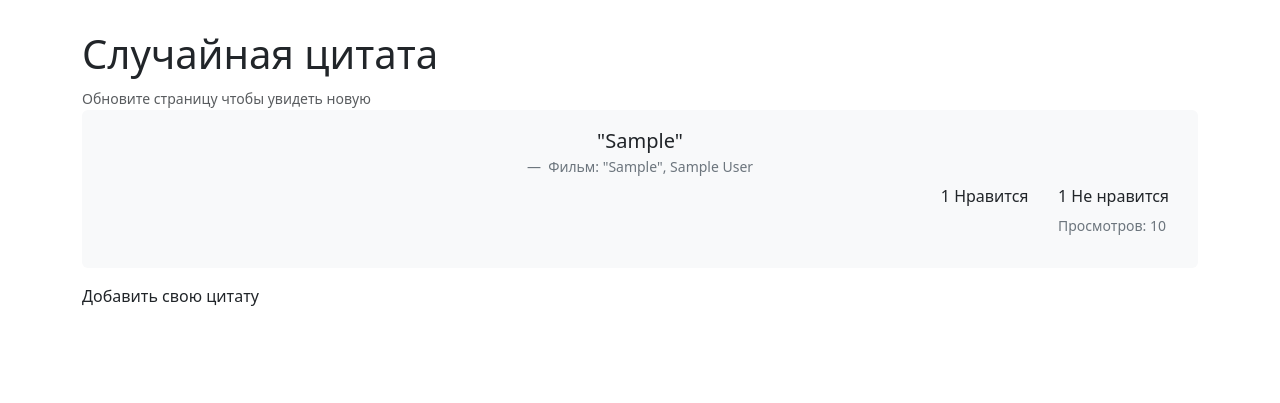
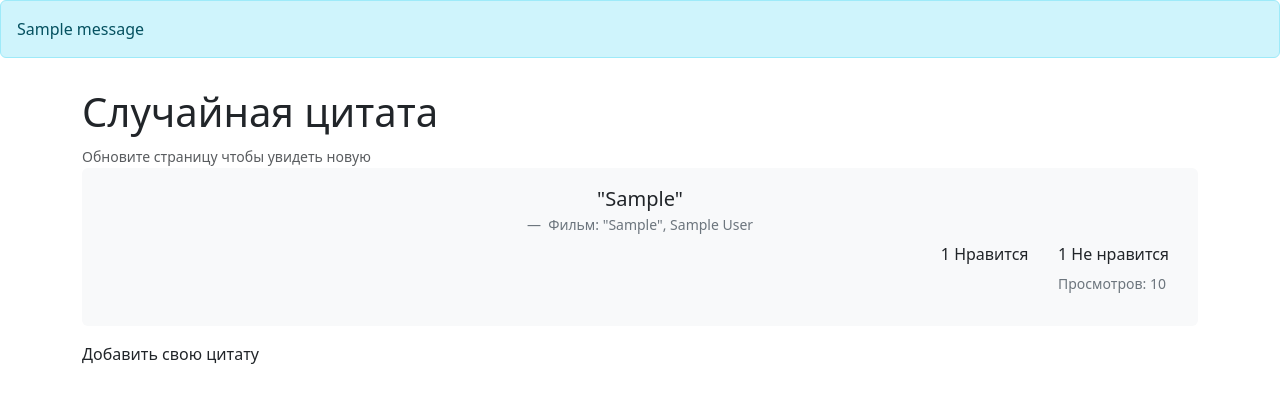
Before and after one commit to Lepeshka228/Django-app, a Django app: page / in a window 1280 px wide. Shown: the part 56-459 px from the top of the page. Run offline with Django 4.2, Linux system fonts and the light colour scheme; tables that the repository leaves empty hold one stand-in row (values such as "Sample post"); one stand-in notice (Sample message) is shown.

Commit message:
норм форма

```diff
--- a/quote_main/forms.py
+++ b/quote_main/forms.py
@@ -9,3 +9,14 @@ class QuoteForm(forms.ModelForm):
     class Meta:
         model = Quote
         fields = ['quote', 'weight', 'source', 'type', 'author']
+        widgets = {
+            'quote': forms.Textarea(attrs = {"class": "form-control", 'placeholder': 'Цитата...'}),
+            'source': forms.TextInput(attrs = {"class": "form-control", 'placeholder': 'Источник...'}),
+            'weight': forms.Select(attrs = {"class": "form-control", 'placeholder': 'Ваша оценка...'}),
+            'author': forms.TextInput(attrs = {"class": "form-control", 'placeholder': 'Автор...'}),
+            'type': forms.Select(attrs = {"class": "form-control", 'placeholder': 'Тип...'})
+        }
+
+    def clean(self):
+        cleaned_data = super().clean()
+        return cleaned_data
--- a/quote_main/templates/main/index.html
+++ b/quote_main/templates/main/index.html
@@ -1,6 +1,15 @@
 {% extends "main/base.html" %}
 
 {% block content %}
+
+<!-- Сообщения -->
+{% if messages %}
+{% for message in messages %}
+  <div class="alert alert-info" role="alert">
+    {{ message }}
+  </div>
+{% endfor %}
+{% endif %}
 
 <div class="container" style="margin-top: 30px">
 
@@ -9,6 +18,7 @@
   </h1>
   <small class="text-muted">Обновите страницу чтобы увидеть новую</small>
 
+  <!-- Блок с цитатой -->
   <figure class="text-center bg-light rounded p-3">
     <blockquote class="blockquote">
       <p> "{{ quote.quote }}" </p>
@@ -23,31 +33,61 @@
     </figcaption>
   </figure>
 
-  <button type="button" class="nav-link" data-bs-toggle="modal" data-bs-target="#addQuote">
+
+  <!-- Кнопка открытия модалки -->
+  <button type="button" class="nav-link" data-bs-toggle="modal" data-bs-target="#addQuoteModal">
     Добавить свою цитату
   </button>
 
-  <div class="modal fade" id="addQuote" tabindex="-1" aria-labelledby="exampleModalLabel" aria-hidden="true">
+  <!-- Модальное окно -->
+  <div class="modal fade" id="addQuoteModal" tabindex="-1" aria-labelledby="addQuoteModalLabel" aria-hidden="true">
     <div class="modal-dialog">
       <div class="modal-content">
-        <div class="modal-header">
-          <h1 class="modal-title fs-5" id="exampleModalLabel">Добавьте цитату</h1>
-          <button type="button" class="btn-close" data-bs-dismiss="modal" aria-label="Close"></button>
-        </div>
-        <div class="modal-body">
-          <form action="{% url 'quote_main:index' %}" method="post">
+        <form method="post">
+          {% csrf_token %}
+          <div class="modal-header">
+            <h5 class="modal-title" id="addQuoteModalLabel">Добавить цитату</h5>
+            <button type="button" class="btn-close" data-bs-dismiss="modal" aria-label="Закрыть"></button>
+          </div>
+          <div class="modal-body">
 
-            {% csrf_token %}
-            {{ form.as_p }}
+            {% if form.non_field_errors %}
+              <div class="alert alert-danger">
+                {% for error in form.non_field_errors %}
+                  <div>{{ error }}</div>
+                {% endfor %}
+              </div>
+            {% endif %}
 
-            <button type="submit" class="btn btn-primary">Добавить</button>
-          </form>
-        </div>
+            {% for field in form %}
+              <div class="mb-3">
+                {{ field.label_tag }}
+                {{ field }}
+                {% for error in field.errors %}
+                  <div class="text-danger small">{{ error }}</div>
+                {% endfor %}
+              </div>
+            {% endfor %}
+          </div>
+          <div class="modal-footer">
+            <button type="submit" class="btn btn-primary">Сохранить</button>
+          </div>
+        </form>
       </div>
     </div>
   </div>
 
-
 </div>
 
+<!-- Скриптец для автомат открытия модалки при ошибке -->
+{% if form.errors %}
+<script>
+  document.addEventListener("DOMContentLoaded", function() {
+    var myModal = new bootstrap.Modal(document.getElementById('addQuoteModal'));
+    myModal.show();
+  });
+</script>
+{% endif %}
+
+
 {% endblock %}
--- a/quote_main/views.py
+++ b/quote_main/views.py
@@ -15,29 +15,26 @@ def index(request):
     Вьюшка главной страницы, здесь выводим случайную цитату(взвешенную)
     Так-же возможность добавлять свою цитату
     """
-
     if request.method == 'POST':
         form = QuoteForm(request.POST)
         if form.is_valid():
-            obj = form.save(commit=False)
-            obj.full_clean()
-            obj.save()
+            form.save()
             messages.success(request, 'Цитата добавлена!')
-            return redirect('main/index.html')
+            return redirect('quote_main:index')
         else:
             messages.error(request, 'Исправьте ошибки в форме.')
     else:
         form = QuoteForm()
 
-        random_quote = random_quote_func(Quote)
+    random_quote = random_quote_func(Quote)
 
-        context = {
-            'title': 'Цитатник',
-            'quote': random_quote,
-            'form': form
-        }
+    context = {
+        'title': 'Цитатник',
+        'quote': random_quote,
+        'form': form
+    }
 
-        return render(request, 'main/index.html', context)
+    return render(request, 'main/index.html', context)
 
 
 def top_ten(request):
```
